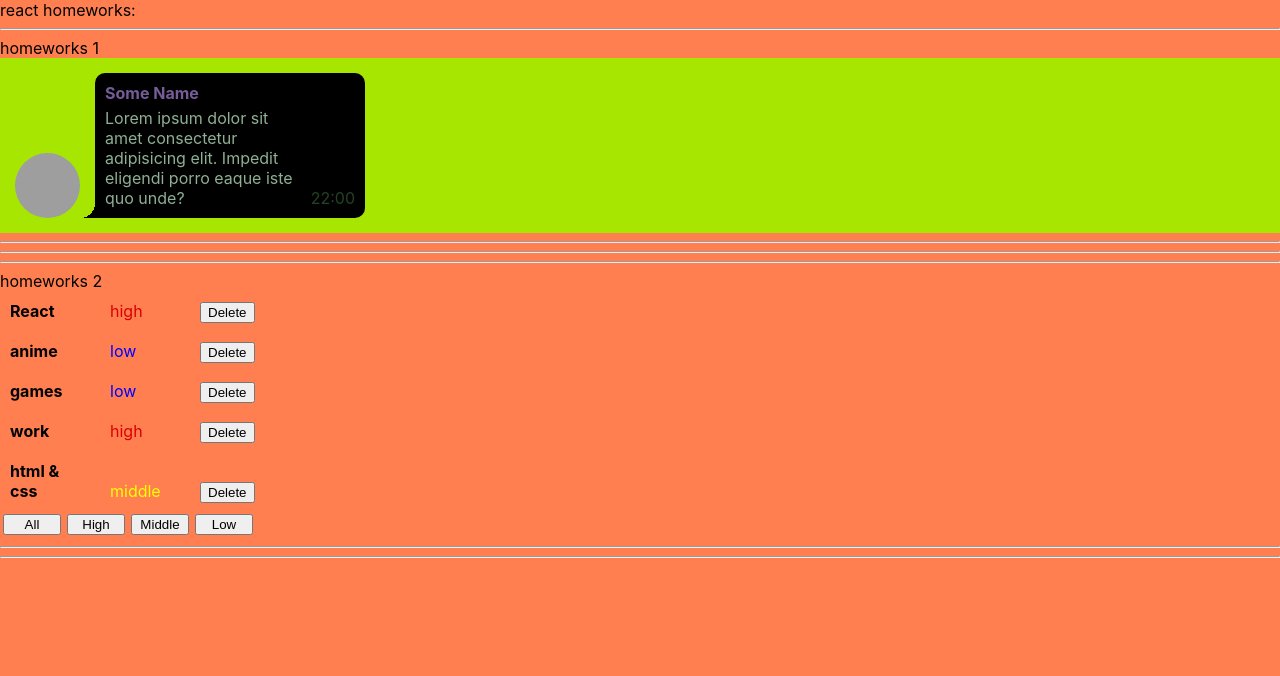
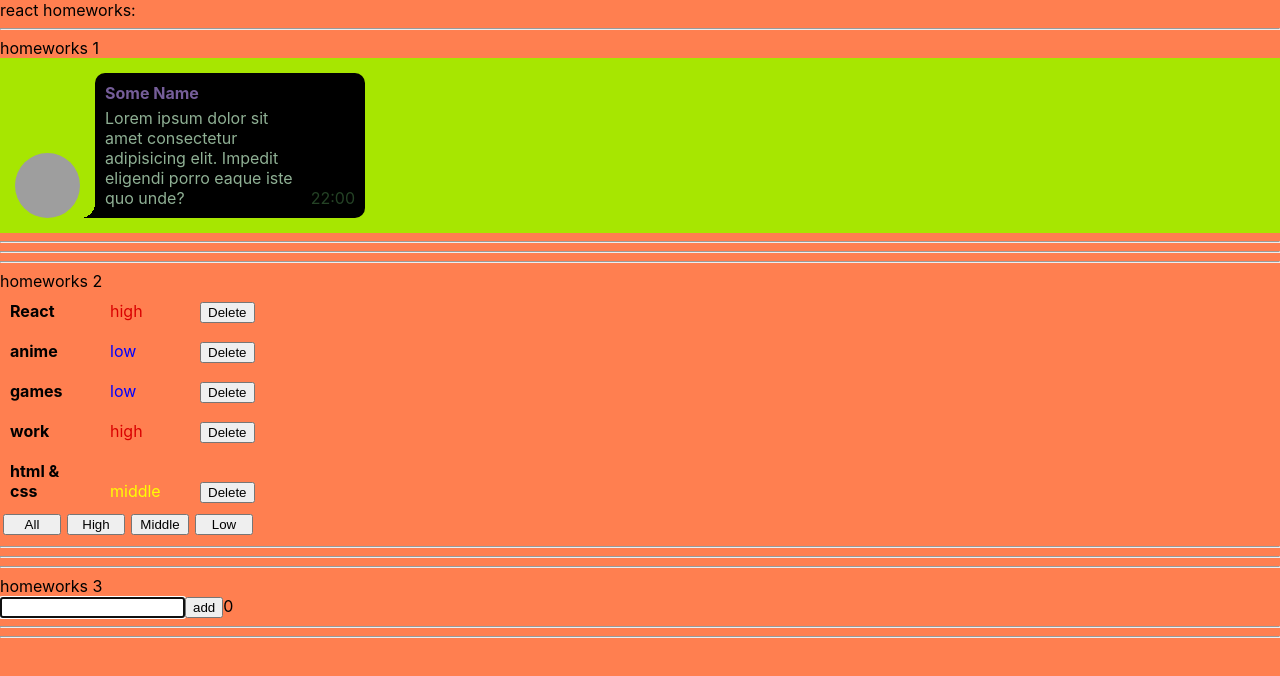
Before and after one commit to m1rade/react-homework, a React (Create React App) app: page / in a window 1280 px wide. Shown: the top 676 px of the page. Built offline with nearby package versions, Linux system fonts and the light colour scheme; grey boxes are pictures that could not be loaded.

Commit message:
Homework done

```diff
--- a/src/p1-main/m1-ui/u1-app/App.tsx
+++ b/src/p1-main/m1-ui/u1-app/App.tsx
@@ -1,7 +1,8 @@
-import React from 'react'
-import s from './App.module.css'
-import HW1 from '../../../p2-homeworks/h1/HW1'
-import HW2 from '../../../p2-homeworks/h2/HW2'
+import React from "react"
+import s from "./App.module.css"
+import HW1 from "../../../p2-homeworks/h1/HW1"
+import HW2 from "../../../p2-homeworks/h2/HW2"
+import HW3 from "../../../p2-homeworks/h3/HW3";
 
 function App() {
     return (
@@ -9,7 +10,7 @@ function App() {
             <div>react homeworks:</div>
             <HW1/>
             <HW2/>
-            {/*<HW3/>*/}
+            <HW3/>
             {/*<HW4/>*/}
             {/*<HW5/>*/}
 
--- a/src/p2-homeworks/h3/Greeting.module.css
+++ b/src/p2-homeworks/h3/Greeting.module.css
@@ -1,7 +1,10 @@
-.someClass {
-
+.error {
+    outline: none;
+    border: 3px solid rgb(220, 0, 0);
 }
 
-.error {
-    border: 1px solid red;
+.error_message {
+    color: rgb(220, 0, 0);
+    font-weight: bold;
+    text-shadow: 1px 0 0 #000, 0 -1px 0 #000, 0 1px 0 #000, -1px 0 0 #000;
 }
--- a/src/p2-homeworks/h3/Greeting.tsx
+++ b/src/p2-homeworks/h3/Greeting.tsx
@@ -1,24 +1,26 @@
-import React from 'react'
-import s from './Greeting.module.css'
+import React, {ChangeEvent} from "react"
+import s from "./Greeting.module.css"
 
 type GreetingPropsType = {
-    name: any // need to fix any
-    setNameCallback: any // need to fix any
-    addUser: any // need to fix any
-    error: any // need to fix any
-    totalUsers: any // need to fix any
+    name: string
+    setNameCallback: (e: ChangeEvent<HTMLInputElement>) => void
+    addUser: () => void
+    addUserOnKey: (e: {key: string}) => void
+    error: string
+    totalUsers: number
 }
 
 // презентационная компонента (для верстальщика)
 const Greeting: React.FC<GreetingPropsType> = (
-    {name, setNameCallback, addUser, error, totalUsers} // деструктуризация пропсов
+    {name, setNameCallback, addUser, error, totalUsers, addUserOnKey} // деструктуризация пропсов
 ) => {
-    const inputClass = s.error // need to fix with (?:)
+    const inputClass = error ? s.error : ""; // need to fix with (?:)
 
     return (
         <div>
-            <input value={name} onChange={setNameCallback} className={inputClass}/>
-            <span>{error}</span>
+            <input value={name} onChange={setNameCallback} className={inputClass} onKeyDown={addUserOnKey}
+                   autoFocus={true}/>
+            <span className={s.error_message}>{error}</span>
             <button onClick={addUser}>add</button>
             <span>{totalUsers}</span>
         </div>
--- a/src/p2-homeworks/h3/GreetingContainer.tsx
+++ b/src/p2-homeworks/h3/GreetingContainer.tsx
@@ -1,9 +1,10 @@
-import React, {useState} from 'react'
-import Greeting from './Greeting'
+import React, {ChangeEvent, useState} from "react"
+import Greeting from "./Greeting"
+import {UserType} from "./HW3"
 
 type GreetingContainerPropsType = {
-    users: any // need to fix any
-    addUserCallback: any // need to fix any
+    users: Array<UserType>
+    addUserCallback: (name: string) => void
 }
 
 // более простой и понятный для новичков
@@ -12,17 +13,30 @@ type GreetingContainerPropsType = {
 // более современный и удобный для про :)
 // уровень локальной логики
 const GreetingContainer: React.FC<GreetingContainerPropsType> = ({users, addUserCallback}) => { // деструктуризация пропсов
-    const [name, setName] = useState<any>('') // need to fix any
-    const [error, setError] = useState<any>('') // need to fix any
+    const [name, setName] = useState<string>("");
+    const [error, setError] = useState<string>("");
 
-    const setNameCallback = (e: any) => { // need to fix any
-        setName('') // need to fix
-    }
+    const setNameCallback = (e: ChangeEvent<HTMLInputElement>) => {
+        setName(e.currentTarget.value);
+        setError("");
+    };
+
     const addUser = () => {
-        alert(`Hello  !`) // need to fix
-    }
+        // check invalid input
+        const trimmedName = name.trim();
+        if (trimmedName) {
+            alert(`Hello ${name} !`);
+            setName("");
+            addUserCallback(trimmedName);
+        } else {
+            setError("Please, enter a valid name");
+            setName("");
+        }
+    };
 
-    const totalUsers = 0 // need to fix
+    const addUserOnKey = (e: {key: string}) => e.key === "Enter" && addUser();
+
+    const totalUsers: number = users.length;
 
     return (
         <Greeting
@@ -30,6 +44,7 @@ const GreetingContainer: React.FC<GreetingContainerPropsType> = ({users, addUser
             setNameCallback={setNameCallback}
             addUser={addUser}
             error={error}
+            addUserOnKey={addUserOnKey}
             totalUsers={totalUsers}
         />
     )
--- a/src/p2-homeworks/h3/HW3.tsx
+++ b/src/p2-homeworks/h3/HW3.tsx
@@ -1,19 +1,20 @@
-import React, {useState} from 'react'
-import GreetingContainer from './GreetingContainer'
+import React, {useState} from "react"
+import GreetingContainer from "./GreetingContainer"
+import {v1} from "uuid";
 
 // types
 export type UserType = {
-    _id: any // need to fix any
-    name: any // need to fix any
+    _id: string
+    name: string
 }
 
 // уровень работы с глобальными данными
 function HW3() {
-    const [users, setUsers] = useState<any>([]) // need to fix any
+    const [users, setUsers] = useState<UserType[]>([]);
 
-    const addUserCallback = (name: any) => { // need to fix any
-        setUsers([]) // need to fix
-    }
+    const addUserCallback = (name: string) => {
+        setUsers([...users, {_id: v1(), name: name},]);
+    };
 
     return (
         <div>
```
